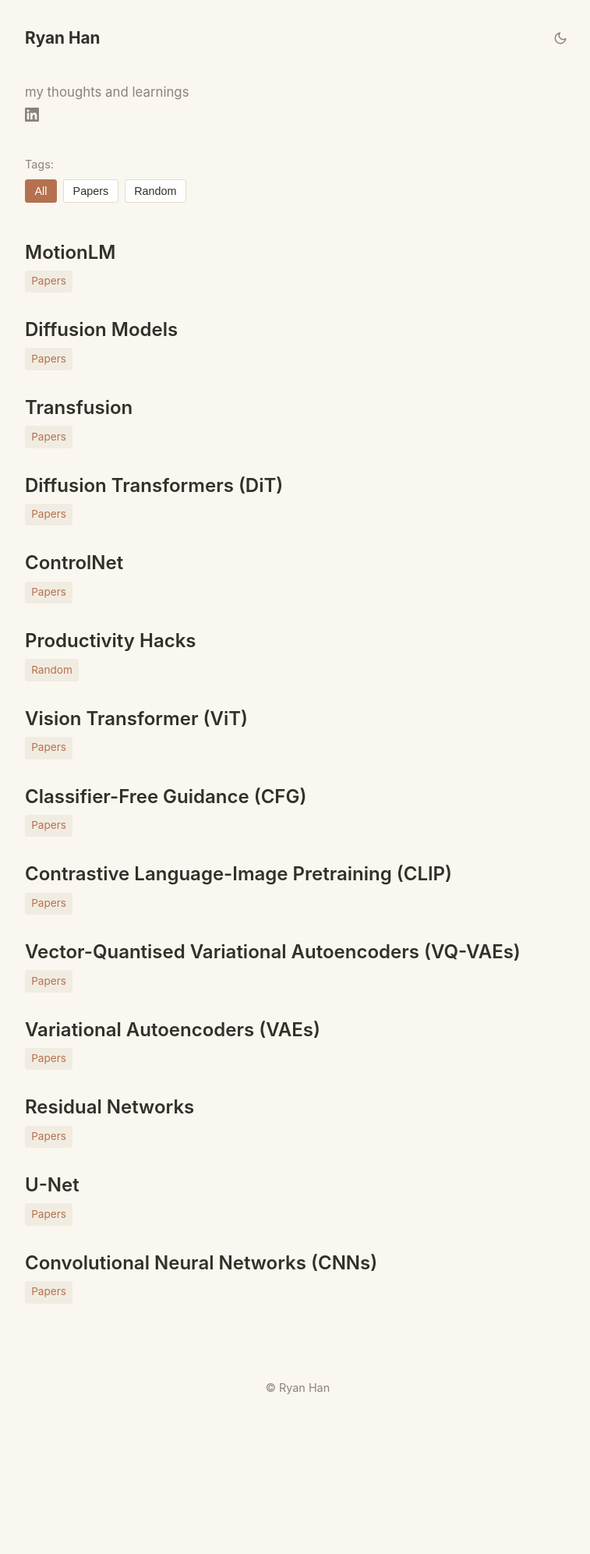
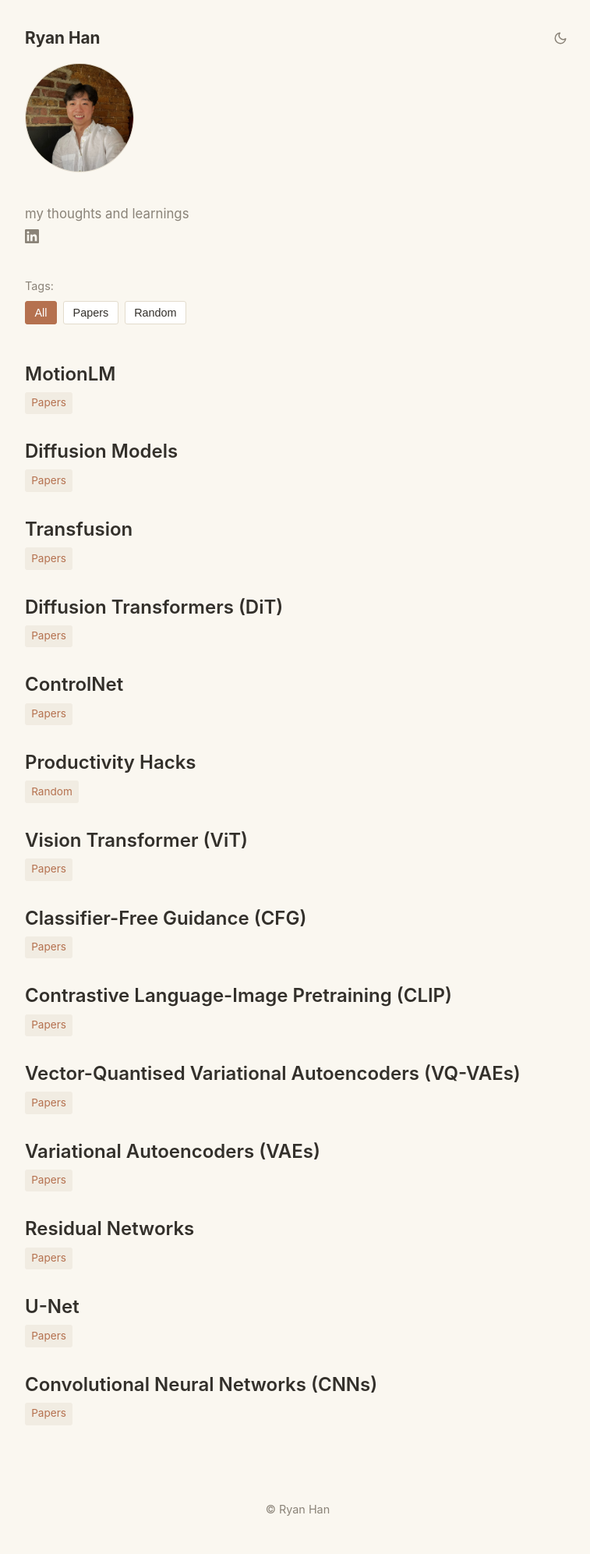
Before and after one commit to ryan99han/ryan99han.github.io, a Jekyll site: the page built from index.html, in a window 1280 px wide. Shown: the whole page at 78% size, without its empty margins (258-1015 px from the left). Built offline with Jekyll 4.4.1, drawn with Linux system fonts in a browser that asks for light colours; before the commit the page ends 1837 px from its top, so only the background shows below that.

Commit message:
Add photo.
Co-Authored-By: Claude Sonnet 5 <noreply@anthropic.com>

```diff
--- a/_includes/header.html
+++ b/_includes/header.html
@@ -7,6 +7,10 @@
       <svg class="icon-sun" xmlns="http://www.w3.org/2000/svg" viewBox="0 0 24 24" width="18" height="18" fill="none" stroke="currentColor" stroke-width="2" stroke-linecap="round" stroke-linejoin="round"><circle cx="12" cy="12" r="5"/><line x1="12" y1="1" x2="12" y2="3"/><line x1="12" y1="21" x2="12" y2="23"/><line x1="4.22" y1="4.22" x2="5.64" y2="5.64"/><line x1="18.36" y1="18.36" x2="19.78" y2="19.78"/><line x1="1" y1="12" x2="3" y2="12"/><line x1="21" y1="12" x2="23" y2="12"/><line x1="4.22" y1="19.78" x2="5.64" y2="18.36"/><line x1="18.36" y1="5.64" x2="19.78" y2="4.22"/></svg>
     </button>
   </nav>
+
+  <div class="site-portrait-wrap">
+    <img src="{{ '/assets/images/portrait.png' | relative_url }}" alt="Ryan Han" class="site-portrait">
+  </div>
 </header>
 
 <script>
--- a/assets/style.css
+++ b/assets/style.css
@@ -143,6 +143,20 @@ main {
   font-weight: 700;
   color: var(--text);
   text-decoration: none;
+}
+
+.site-portrait-wrap {
+  max-width: 700px;
+  margin: 1rem auto 0;
+}
+
+.site-portrait {
+  display: block;
+  width: 140px;
+  height: 140px;
+  border-radius: 50%;
+  object-fit: cover;
+  border: 1px solid var(--border);
 }
 
 .nav-links {
```
Also changed, not shown: assets/images/portrait.png (added).
